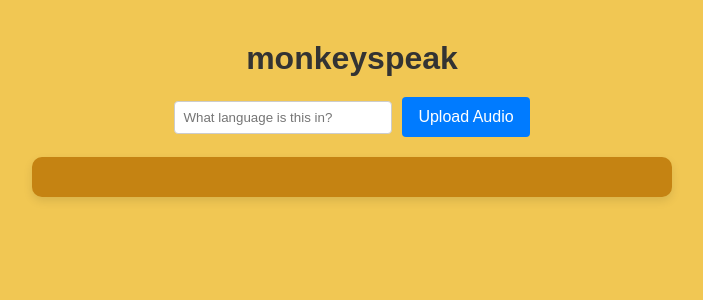
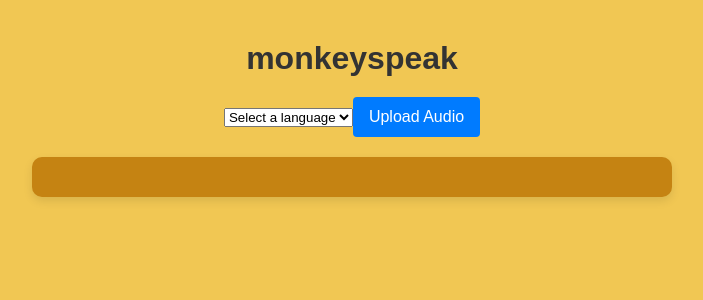
Before and after one commit to alexanderhu77/HOTH_Language_App, a React (Vite) app in the folder language-app/: page / in a window 1280 px wide. Shown: the top 300 px of the page, without its empty margins (288-991 px from the left). Built offline with nearby package versions, Linux system fonts and the light colour scheme.

Commit message:
Update App.jsx

```diff
--- a/language-app/src/App.jsx
+++ b/language-app/src/App.jsx
@@ -4,25 +4,22 @@ import Post from './components/post.jsx';
 
 function App() {
   const [posts, setPosts] = useState([]);
-  const [textInput, setTextInput] = useState('');
-  const [fileInputKey, setFileInputKey] = useState(0); // Add a key to reset file input
+  const [language, setLanguage] = useState('');  // Store selected language
+  const [fileInputKey, setFileInputKey] = useState(0); // Reset file input
 
-  <div className="nav">
-    <p>websitenamehere</p>
-  </div>
-
+  // Function to handle adding a post
   const addPost = (event) => {
     const file = event.target.files[0];
     if (file && (file.type === "audio/mpeg" || file.type === "audio/wav")) {
       const audioURL = URL.createObjectURL(file);
       const newPost = {
-        id: Date.now(), // Use timestamp for a unique ID
+        id: Date.now(), // Unique ID using timestamp
         fileName: file.name,
         audioURL: audioURL,
-        text: textInput || `This is the content of post ${posts.length + 1}`
+        text: language || `This is the content of post ${posts.length + 1}`, // Default text
       };
       setPosts([...posts, newPost]);
-      setTextInput(''); // Clear text input
+      setLanguage('');  // Clear language dropdown
       setFileInputKey(prev => prev + 1); // Reset file input by changing its key
     }
   };
@@ -31,12 +28,17 @@ function App() {
     <div className="App">
       <h1>monkeyspeak</h1>
       <div className="post-form">
-        <input
-          type="text"
-          value={textInput}
-          onChange={(e) => setTextInput(e.target.value)}
-          placeholder="What language is this in?"
-        />
+        {/* Dropdown for selecting language */}
+        <select
+          value={language}
+          onChange={(e) => setLanguage(e.target.value)} // Update language state
+        >
+          <option value="">Select a language</option>
+          <option value="English">English</option>
+          <option value="French">French</option>
+          <option value="Pidgin">Pidgin</option>
+        </select>
+
         <label className="custom-file-upload">
           <input
             key={fileInputKey} // Reset file input with a new key
@@ -50,8 +52,7 @@ function App() {
       <div className="posts">
         {posts.map((content) => (
           <Post
-            key={content.id} // Use unique ID here
-
+            key={content.id} // Unique ID for each post
             audioURL={content.audioURL}
             text={content.text}
           />
```
